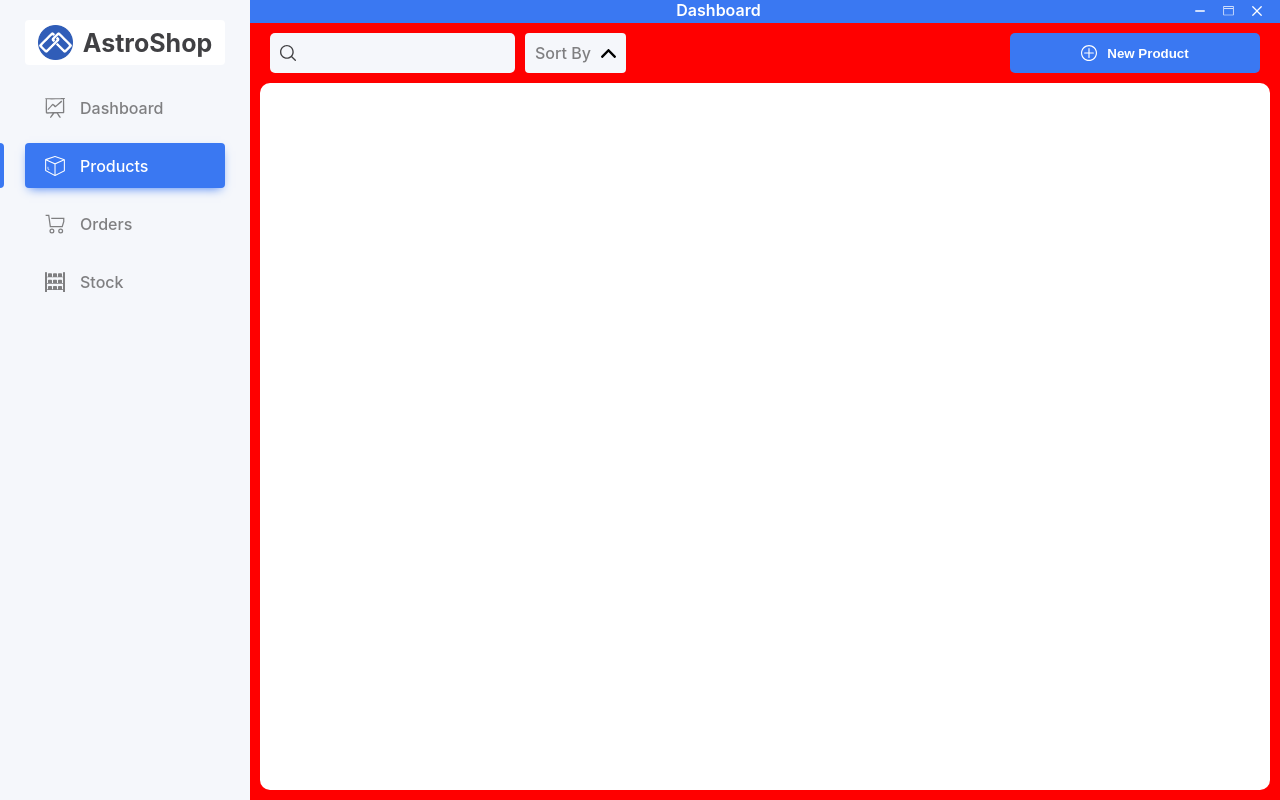
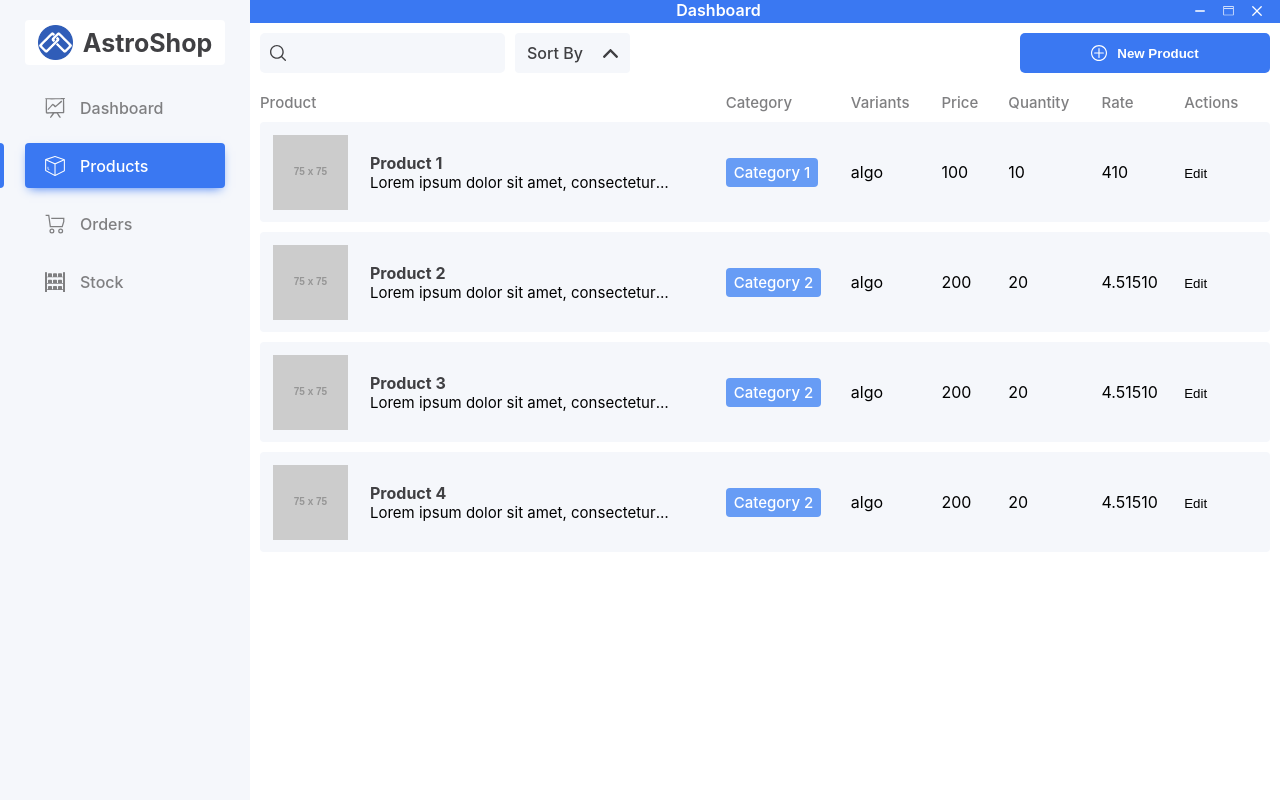
Before and after one commit to sebas-pena/store, a React (Create React App) app in the folder management-app/: page /products in a window 1280 px wide. Built offline with nearby package versions, Linux system fonts and the light colour scheme.

Commit message:
avance lista productos

```diff
--- a/management-app/src/components/products-list/ProductList.css
+++ b/management-app/src/components/products-list/ProductList.css
@@ -0,0 +1,22 @@
+.product-list__ctn{
+    width: 100%;
+    max-height: 100%;
+    text-align: left;
+    border-spacing: 0 10px;
+}
+
+.product-list__head > tr > th{
+    color: var(--gray);
+    font-weight: 500;
+    font-size: 15px;
+}
+
+
+.product-list__head > tr > th{
+    padding-right: 25px;
+}
+
+.product-list__body{
+    width: 100%;
+    height: 100%;
+}
--- a/management-app/src/components/products-list/ProductList.jsx
+++ b/management-app/src/components/products-list/ProductList.jsx
@@ -1,5 +1,27 @@
-const ProductList = () => {
-  return <div className="product-list__ctn">ProductList</div>
+import { productsMock } from "../../mocks/products"
+import ProductListItem from "./product-item/ProductListItem"
+import "./ProductList.css"
+const ProductList = ({ products = productsMock }) => {
+  return (
+    <table className="product-list__ctn">
+      <thead className="product-list__head">
+        <tr>
+          <th>Product</th>
+          <th>Category</th>
+          <th>Variants</th>
+          <th>Price</th>
+          <th>Quantity</th>
+          <th>Rate</th>
+          <th>Actions</th>
+        </tr>
+      </thead>
+      <tbody className="product-list__body">
+        {products.map((product) => (
+          <ProductListItem product={product} key={product.id} />
+        ))}
+      </tbody>
+    </table>
+  )
 }
 
 export default ProductList
--- /dev/null
+++ b/management-app/src/components/products-list/product-item/ProductListItem.css
@@ -0,0 +1,66 @@
+.product-list-item__ctn{
+    border-radius: 4px;
+    word-wrap: break-word;
+    height: 100px;
+    overflow: hidden;
+}
+
+.product-list-item__ctn > td{
+    background-color: var(--light-gray);
+}
+.product-list-item__ctn > td:not(:last-child){
+    padding-right: 20px;
+}
+
+.product-list-item__ctn > td:first-child{
+    border-radius: 4px 0 0 4px;
+    overflow: hidden;
+}
+.product-list-item__ctn > td:last-child{
+    border-radius: 0 4px 4px 0;
+}
+
+.product-list-item__product{
+    display: flex;
+    overflow: hidden;
+    height: inherit;
+}
+
+.product-list-item__product > img {
+    object-fit: none;
+    width: 100px;
+    height: 100px;
+    margin-right: 10px;
+}
+
+.product-list-item__product-description{
+    display: flex;
+    flex-direction: column;
+    justify-content: center;
+}
+
+.product-list-item__product-description > h3{
+ font-weight: 700;
+ font-size: 16px;
+ color: var(--dark-gray);
+}
+
+.product-list-item__product-description > p{
+    display: -webkit-box;
+    -webkit-line-clamp: 1;
+    -webkit-box-orient: vertical;
+    overflow: hidden;
+    font-size: 15px;
+    max-width: 300px;
+}
+
+.product-list-item__category{
+    display: inline-block;
+    padding: 5px 8px;
+    border-radius: 4px;
+    text-align: center;
+    font-size: 15px;
+    font-weight: 500;
+    color: #fff;
+    background-color: #679cf5;
+}
--- /dev/null
+++ b/management-app/src/components/products-list/product-item/ProductListItem.jsx
@@ -0,0 +1,41 @@
+import "./ProductListItem.css"
+const ProductListItem = ({ product }) => {
+  const {
+    id,
+    name,
+    category,
+    variants,
+    price,
+    quantity,
+    rate,
+    imageUrl,
+    description,
+    reviewsCount,
+  } = product
+  return (
+    <tr className="product-list-item__ctn">
+      <td className="product-list-item__product">
+        <img src={imageUrl} alt="name" />
+        <div className="product-list-item__product-description">
+          <h3>{name}</h3>
+          <p>{description}</p>
+        </div>
+      </td>
+      <td>
+        <span className="product-list-item__category">{category}</span>
+      </td>
+      <td>algo</td>
+      <td>{price}</td>
+      <td>{quantity}</td>
+      <td>
+        {rate}
+        <span>{reviewsCount}</span>
+      </td>
+      <td>
+        <button className="product-list-item__btn">Edit</button>
+      </td>
+    </tr>
+  )
+}
+
+export default ProductListItem
--- a/management-app/src/components/select-box/SelectBox.css
+++ b/management-app/src/components/select-box/SelectBox.css
@@ -1,36 +1,76 @@
 .select-box__ctn{
   position: relative;
   height: 100%;
-  padding: 0 10px;
   border-radius: 4px;
   background-color: var(--light-gray);
-  color: var(--gray);
+  color: var(--dark-gray);
+}
+
+.select-box__ctn.close{
+  overflow: hidden;
+}
+
+.select-box__ctn.open{
+  border-radius:  4px 4px 0 0;
+}
+
+.select-box__ctn.open > .select-box__selected {
+  border-radius:  4px 4px 0 0;
+  border: 2px solid #e1e1e1
 }
 
 .select-box__selected{
   display: flex;
   align-items: center;
-  gap: 10px;
+  justify-content: space-between;
+  gap: 20px;
+  padding: 0 10px;
   height: 100%;
+  border-radius: 4px;
+  border: 2px solid transparent;
   font-weight: 500;
   line-height: 1;
+  cursor: pointer;
+
+}
+
+.select-box__arrow{
+  margin-left: auto;
+  fill: var(--dark-gray);
 }
 
 .select-box__options{
   display: flex;
-  width: 100%;
   flex-direction: column;
+  width: max-content;
   background-color: #fff;
+  border: 2px solid #e1e1e1;
+  border-top: transparent;
 }
 
-.select-box__options.close{
-  display: none;
-}
-.select-box__options.open{
-  display: flex;
+.select-box__options-title,
+.select-box__option{
+  padding: 10px 45px 10px 10px;
+  font-weight: 500;
 }
 
 .select-box__option{
-  font-weight: 400;
+  cursor: pointer;
+}
+.select-box__options-title{
+  color: var(--gray);
+}
 
+.select-box__option:nth-child(even){
+  background-color: #f5f5f5;
 }
+
+
+.select-box__option:hover{
+  background-color: #dbdbdd;
+}
+
+.select-box__option.selected{
+  color: #fff;
+  background-color: var(--primary);
+}
--- a/management-app/src/components/select-box/SelectBox.jsx
+++ b/management-app/src/components/select-box/SelectBox.jsx
@@ -31,24 +31,27 @@ const SelectBox = ({
   }
 
   return (
-		<div className="select-box__ctn">
+    <div className={`select-box__ctn ${isOpen ? "open" : "close"}`}>
       <div className="select-box__selected" onClick={handleOpenBox}>
         <span>{value}</span>
         <ArrowIcon className="select-box__arrow" width="15" height="15" />
       </div>
-			<div className={`select-box__options ${isOpen ? "open" : "close"}`}>
+      <ul className="select-box__options">
+        <li className="select-box__options-title">{placeholder}</li>
         {options.map((option, index) => (
-					<div
+          <li
             key={index}
-						className="select-box__option"
+            className={`select-box__option ${
+              option === value ? "selected" : ""
+            }`}
             onClick={() => {
               handleSelectOption(option)
             }}
           >
             {option}
-					</div>
+          </li>
         ))}
-			</div>
+      </ul>
     </div>
   )
 }
--- a/management-app/src/index.css
+++ b/management-app/src/index.css
@@ -22,9 +22,7 @@
 }
 
 body {
-  font-family: -apple-system, BlinkMacSystemFont, 'Segoe UI', 'Roboto', 'Oxygen',
-    'Ubuntu', 'Cantarell', 'Fira Sans', 'Droid Sans', 'Helvetica Neue',
-    sans-serif;
+  font-family: -apple-system, BlinkMacSystemFont, 'Segoe UI', Roboto, Oxygen, Ubuntu, Cantarell, 'Open Sans', 'Helvetica Neue', sans-serif;
   -webkit-font-smoothing: antialiased;
   -moz-osx-font-smoothing: grayscale;
 }
--- /dev/null
+++ b/management-app/src/mocks/products.js
@@ -0,0 +1,99 @@
+export const productsMock = [
+  {
+    id: 1,
+    name: "Product 1",
+    price: 100,
+    description:
+      "Lorem ipsum dolor sit amet, consectetur adipiscing elit, sed do eiusmod tempor incididunt ut labore et dolore magna aliqua. Ut enim ad minim veniam, quis nostrud exercitation ullamco laboris nisi ut aliquip ex ea commodo consequat. Duis aute irure dolor in reprehenderit in voluptate velit esse cillum dolore eu fugiat nulla pariatur. Excepteur sint occaecat cupidatat non proident, sunt in culpa qui officia deserunt mollit anim id est laborum.",
+    imageUrl: "https://via.placeholder.com/75x75",
+    category: "Category 1",
+    quantity: 10,
+    createdAt: "2020-01-01T00:00:00.000Z",
+    updatedAt: "2020-01-01T00:00:00.000Z",
+    rate: 4,
+    reviewsCount: 10,
+    variants: [
+      {
+        id: 1,
+        type: "color",
+        values: [
+          {
+            productId: 1,
+            name: "Red",
+            hex: "#ff0000",
+          },
+          {
+            productId: 1,
+            name: "Green",
+            hex: "#00ff00",
+          },
+          {
+            productId: 1,
+            name: "Blue",
+            hex: "#0000ff",
+          },
+        ],
+      },
+      {
+        id: 2,
+        type: "size",
+        values: [
+          {
+            productId: 1,
+            name: "Small",
+          },
+          {
+            productId: 1,
+            name: "Medium",
+          },
+          {
+            productId: 1,
+            name: "Large",
+          },
+        ],
+      },
+    ],
+  },
+  {
+    id: 2,
+    name: "Product 2",
+    price: 200,
+    description:
+      "Lorem ipsum dolor sit amet, consectetur adipiscing elit, sed do eiusmod tempor incididunt ut labore et dolore magna aliqua. Ut enim ad minim veniam, quis nostrud exercitation ullamco laboris nisi ut aliquip ex ea commodo consequat. Duis aute irure dolor in reprehenderit in voluptate velit esse cillum dolore eu fugiat nulla pariatur. Excepteur sint occaecat cupidatat non proident, sunt in culpa qui officia deserunt mollit anim id est laborum.",
+    imageUrl: "https://via.placeholder.com/75x75",
+    category: "Category 2",
+    quantity: 20,
+    createdAt: "2020-01-01T00:00:00.000Z",
+    updatedAt: "2020-01-01T00:00:00.000Z",
+    rate: 4.5,
+    reviewsCount: 1510,
+  },
+  {
+    id: 3,
+    name: "Product 3",
+    price: 200,
+    description:
+      "Lorem ipsum dolor sit amet, consectetur adipiscing elit, sed do eiusmod tempor incididunt ut labore et dolore magna aliqua. Ut enim ad minim veniam, quis nostrud exercitation ullamco laboris nisi ut aliquip ex ea commodo consequat. Duis aute irure dolor in reprehenderit in voluptate velit esse cillum dolore eu fugiat nulla pariatur. Excepteur sint occaecat cupidatat non proident, sunt in culpa qui officia deserunt mollit anim id est laborum.",
+    imageUrl: "https://via.placeholder.com/75x75",
+    category: "Category 2",
+    quantity: 20,
+    createdAt: "2020-01-01T00:00:00.000Z",
+    updatedAt: "2020-01-01T00:00:00.000Z",
+    rate: 4.5,
+    reviewsCount: 1510,
+  },
+  {
+    id: 4,
+    name: "Product 4",
+    price: 200,
+    description:
+      "Lorem ipsum dolor sit amet, consectetur adipiscing elit, sed do eiusmod tempor incididunt ut labore et dolore magna aliqua. Ut enim ad minim veniam, quis nostrud exercitation ullamco laboris nisi ut aliquip ex ea commodo consequat. Duis aute irure dolor in reprehenderit in voluptate velit esse cillum dolore eu fugiat nulla pariatur. Excepteur sint occaecat cupidatat non proident, sunt in culpa qui officia deserunt mollit anim id est laborum.",
+    imageUrl: "https://via.placeholder.com/75x75",
+    category: "Category 2",
+    quantity: 20,
+    createdAt: "2020-01-01T00:00:00.000Z",
+    updatedAt: "2020-01-01T00:00:00.000Z",
+    rate: 4.5,
+    reviewsCount: 1510,
+  },
+]
--- a/management-app/src/pages/ProductsPage.css
+++ b/management-app/src/pages/ProductsPage.css
@@ -4,7 +4,6 @@
     flex-direction: column;
     gap: 10px;
     padding: 10px;
-    background-color: red;
 }
 
 
@@ -12,7 +11,6 @@
     display: flex;
     align-items: center;
     gap: 10px;
-    padding: 0 10px;
     height: 40px;
 }
 
@@ -29,6 +27,5 @@
 
 .product-page__body{
     flex: 1;
-    background-color: #fff;
     border-radius: 10px;
 }
--- a/management-app/src/pages/ProductsPage.jsx
+++ b/management-app/src/pages/ProductsPage.jsx
@@ -1,18 +1,36 @@
+import { useState, useEffect } from "react"
+
 import AddButton from "../components/button/add-button/AddButton"
+import ProductList from "../components/products-list/ProductList"
 import ProductSearch from "../components/search-input/product-search/ProductSearch"
 import SelectBox from "../components/select-box/SelectBox"
 import "./ProductsPage.css"
+
 const ProductsPage = () => {
+  const [sort, setSort] = useState("")
+  const [search, setSearch] = useState("")
+  const [products, setProducts] = useState([])
+
+  useEffect(() => {
+    console.log(sort)
+  }, [sort])
+
   return (
     <div className="product-page__ctn">
       <div className="product-page__header">
         <ProductSearch />
-				<SelectBox placeholder="Sort By" options={["hola", "chaukaspian"]} />
+        <SelectBox
+          placeholder="Sort By"
+          options={["Name", "Price", "Rating", "Stock"]}
+          handleChange={setSort}
+        />
         <div className="product-page__add-product">
           <AddButton>New Product</AddButton>
         </div>
       </div>
-			<div className="product-page__body"></div>
+      <div className="product-page__body">
+        <ProductList />
+      </div>
     </div>
   )
 }
```
Also changed, not shown: management-app/src/components/products-list/product-item/ProductItem.css (deleted), management-app/src/components/products-list/product-item/ProductItem.jsx (deleted). Lines whose indentation alone changed are shown as unchanged.
